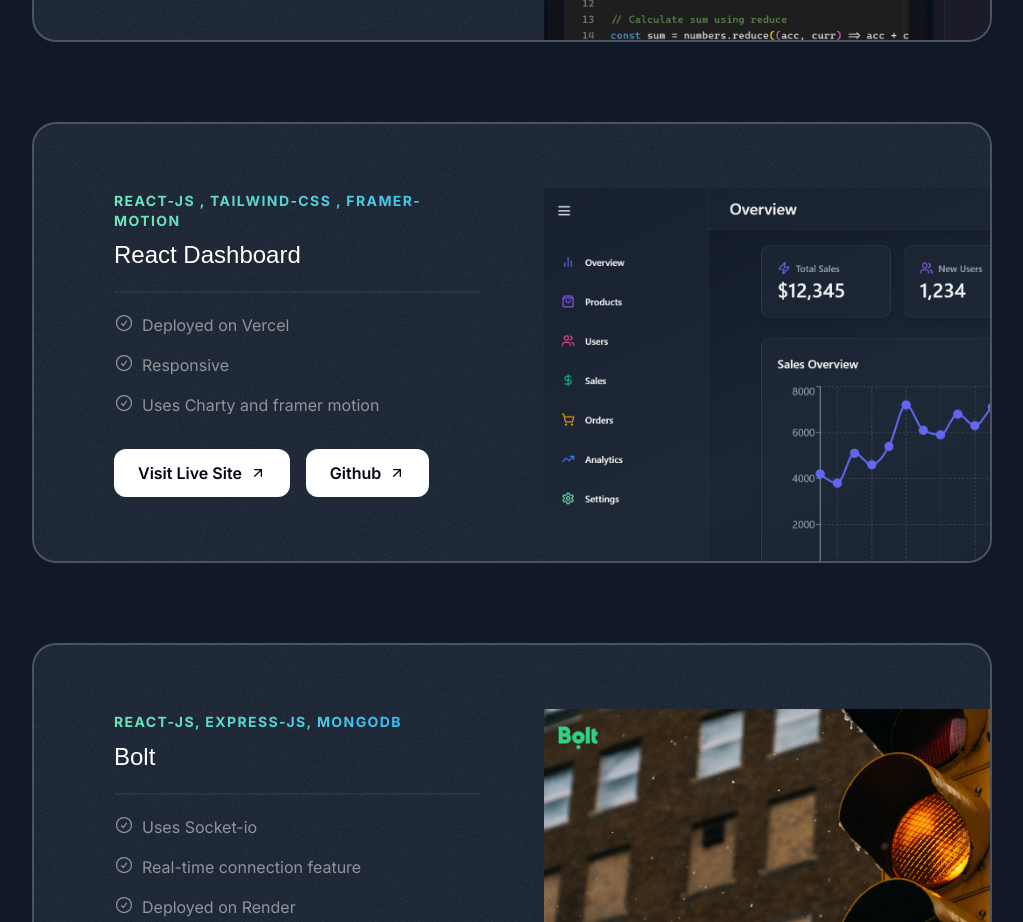
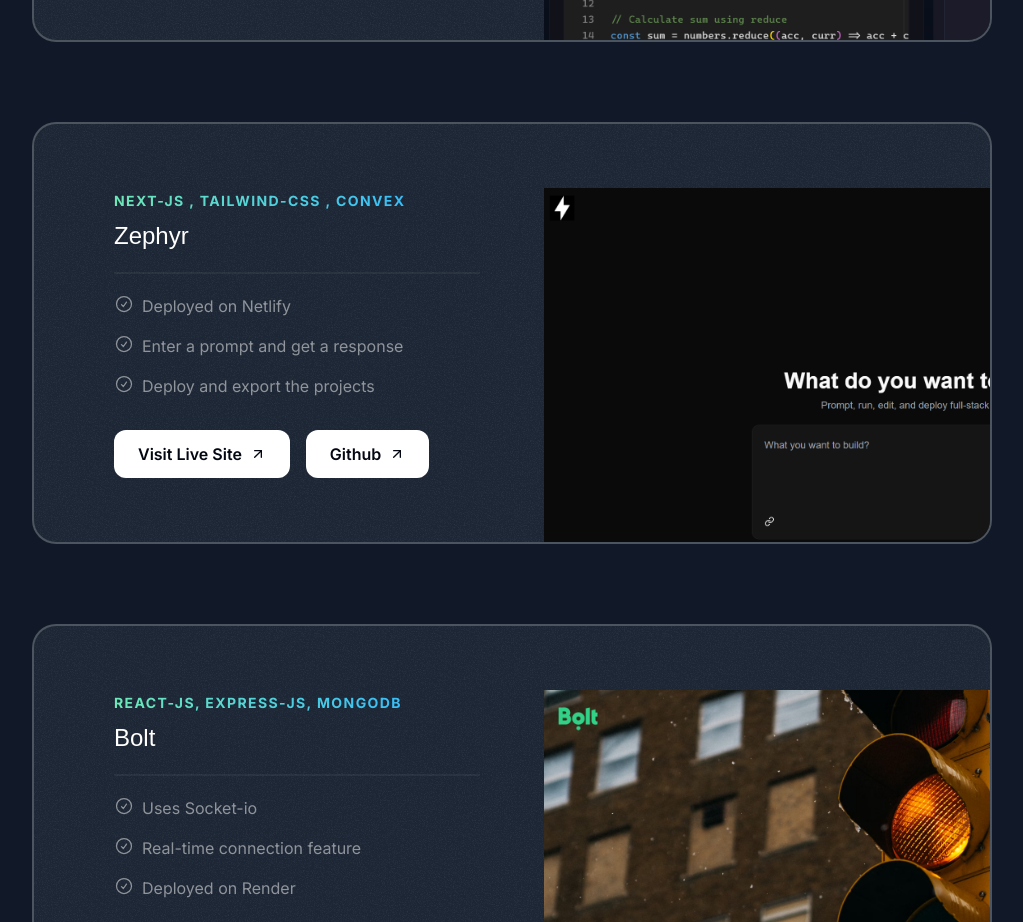
Before and after one commit to akshatJ15/porfolio, a Next.js app: page / in a window 1280 px wide. Shown: the part 2120-3042 px from the top of the page, without its empty margins (128-1151 px from the left). Built offline with nearby package versions, Linux system fonts and the light colour scheme; a web font is replaced by a local one.

Commit message:
Add new project "Zephyr" to portfolio with updated details and image

```diff
--- a/src/sections/Projects.tsx
+++ b/src/sections/Projects.tsx
@@ -8,6 +8,7 @@
 import weather from "../assets/project-images/weather.png";
 import dashboard from "../assets/project-images/dashboard.png";
 import bolt from "../assets/project-images/bolt.png";
+import zephyr from "../assets/project-images/zephyr.png";
 import { motion } from "framer-motion";
 
 const portfolioProjects = [
@@ -36,16 +37,16 @@
     image: codecraft,
   },
   {
-    company: "React-js , Tailwind-css , Framer-motion",
-    title: "React Dashboard",
+    company: "Next-js , Tailwind-css , Convex",
+    title: "Zephyr",
     results: [
-      { title: "Deployed on Vercel" },
-      { title: "Responsive" },
-      { title: "Uses Charty and framer motion" },
+      { title: "Deployed on Netlify" },
+      { title: "Enter a prompt and get a response" },
+      { title: "Deploy and export the projects" },
     ],
-    link: "https://react-admin-dashboard-theta-ten.vercel.app/",
-    git: "https://github.com/akshatJ15/React-Admin-Dashboard",
-    image: dashboard,
+    link: "https://zephyr-new.netlify.app/",
+    git: "https://github.com/akshatJ15/Zephyr",
+    image: zephyr,
   },
   {
     company: "React-js, Express-js, MongoDB",
```
Also changed, not shown: src/assets/project-images/zephyr.png (added).
